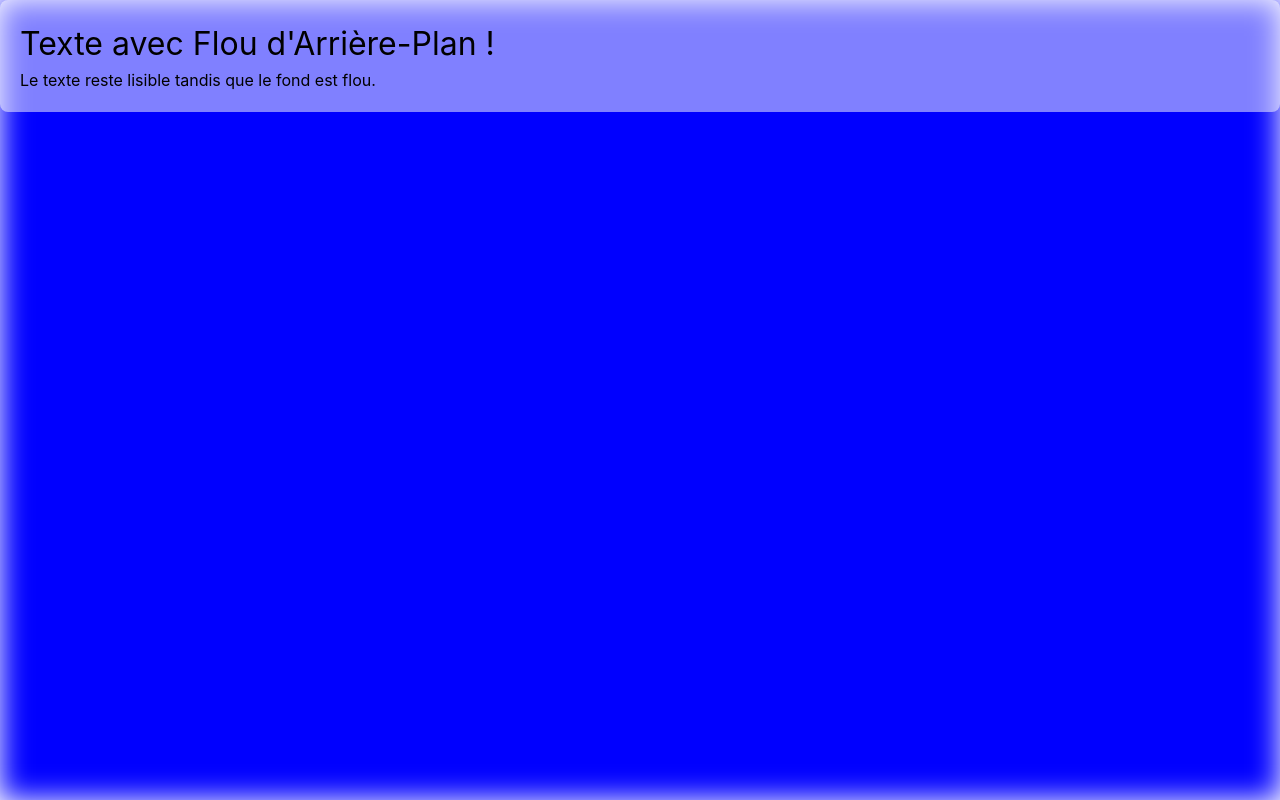
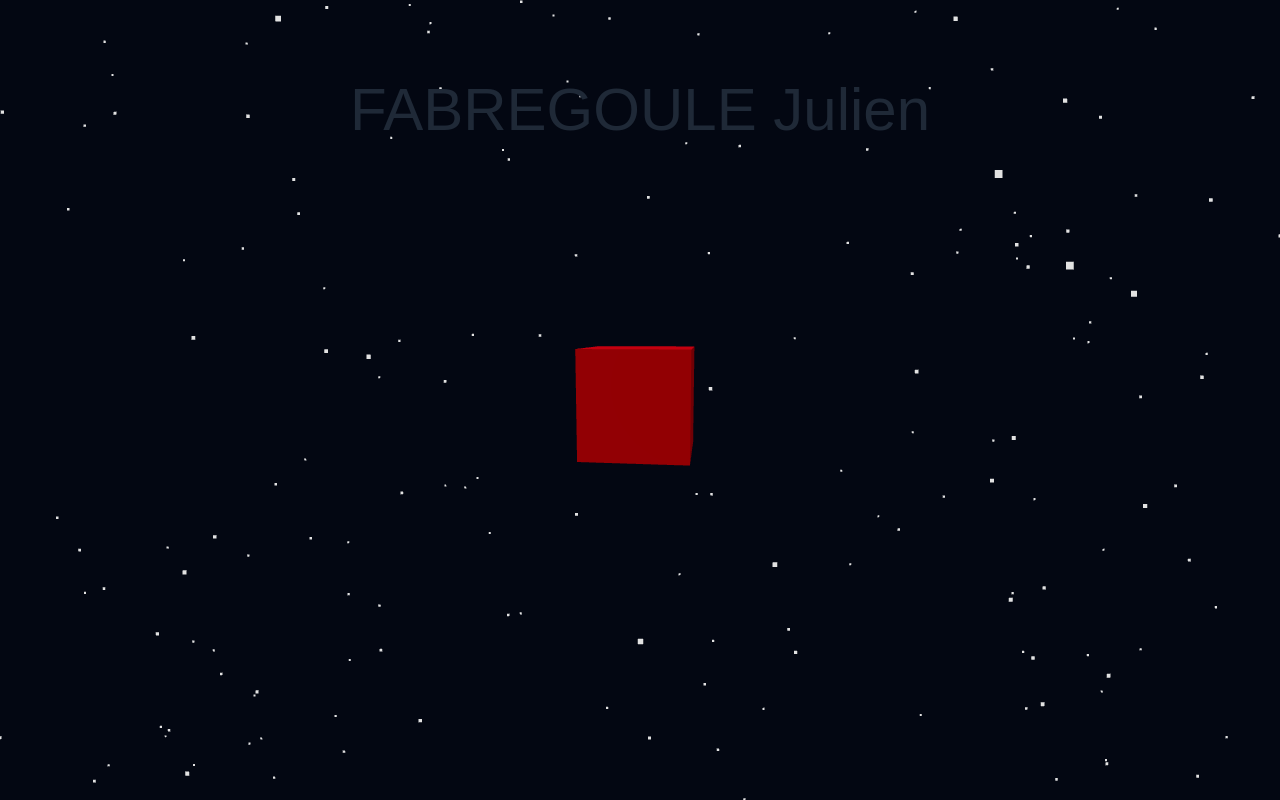
Before and after one commit to FearfulB/PortFolio, a React (Create React App) app: page / in a window 1280 px wide. Built offline with nearby package versions, Linux system fonts and the light colour scheme.

Commit message:
Advancement portfolio

```diff
--- a/src/component/test.js
+++ /dev/null
@@ -1,30 +0,0 @@
-import React from 'react';
-
-export default function TestTextBlur() {
-    return (
-        <div style={{ position: 'relative', width: '100vw', height: '100vh', overflow: 'hidden' }}>
-            {/* Div pour l'arrière-plan flou */}
-            <div style={{
-                position: 'absolute',
-                top: 0,
-                left: 0,
-                right: 0,
-                bottom: 0,
-                backgroundColor: 'blue', // Change ça si nécessaire
-                filter: 'blur(15px)', // Appliquer le flou
-                zIndex: 1
-            }} />
-            {/* Contenu texte */}
-            <div style={{
-                position: 'relative',
-                zIndex: 10,
-                backgroundColor: 'rgba(255, 255, 255, 0.5)', // Légèrement opaque pour le contraste
-                padding: '20px',
-                borderRadius: '8px',
-            }}>
-                <h1 style={{ fontSize: '2rem', color: 'black' }}>Texte avec Flou d'Arrière-Plan !</h1>
-                <p style={{ color: 'black' }}>Le texte reste lisible tandis que le fond est flou.</p>
-            </div>
-        </div>
-    );
-}
--- a/src/index.css
+++ b/src/index.css
@@ -4,24 +4,20 @@
 
 @import url('https://fonts.googleapis.com/css2?family=Oswald:wght@200..700&display=swap');
 
-@layer utilities {
-  .backdrop-blur {
-    backdrop-filter: blur(20px);
-  }
-}
-body {
+
+/* body {
   margin: 0;
   font-family: -apple-system, BlinkMacSystemFont, 'Segoe UI', 'Roboto', 'Oxygen',
     'Ubuntu', 'Cantarell', 'Fira Sans', 'Droid Sans', 'Helvetica Neue',
     sans-serif;
   -webkit-font-smoothing: antialiased;
   -moz-osx-font-smoothing: grayscale;
-}
+} */
 
-code {
+/* code {
   font-family: source-code-pro, Menlo, Monaco, Consolas, 'Courier New',
     monospace;
-}
+} */
 
 .MainFontBold {
   font-family: "Oswald", sans-serif;
@@ -55,8 +51,3 @@ code {
 .animated{
   animation: fadeIn 2s ease;
 }
-
-.filter{
-  backdrop-filter: blur(80px) !important;
-  -webkit-backdrop-filter: blur(80px) !important;
-}
--- a/src/pages/main.js
+++ b/src/pages/main.js
@@ -3,57 +3,71 @@ import { Canvas } from '@react-three/fiber';
 import { motion } from 'framer-motion';
 import AnimatedBox from '../function/main';
 import SnowEffect from '../function/snow';
-import TestTextBlur from '../component/test';
+export default function Main() {
+    const [scrollPosition, setScrollPosition] = useState(0);
 
-export default function Main() {
-    // const [scrollPosition, setScrollPosition] = useState(0);
+    const handleScroll = (event) => {
+        if (event.deltaY) {
+            setScrollPosition((prev) => prev + event.deltaY * 0.3);
+        }
+    };
 
-    // const handleScroll = (event) => {
-    //     if (event.deltaY) {
-    //         setScrollPosition((prev) => prev + event.deltaY * 0.1);
-    //     }
-    // };
-
-    // useEffect(() => {
-    //     window.addEventListener('wheel', handleScroll);
-    //     return () => window.removeEventListener('wheel', handleScroll);
-    // }, []);
+    useEffect(() => {
+        window.addEventListener('wheel', handleScroll);
+        return () => window.removeEventListener('wheel', handleScroll);
+    }, []);
 
     return (
-        // <div className="w-screen h-screen relative bg-gray-950 overflow-hidden">
-        //     <Canvas className="fixed top-0 left-0 w-full h-full">
-        //         <ambientLight intensity={0.5} />
-        //         <directionalLight position={[0, 10, 5]} intensity={1} />
-        //         <AnimatedBox />
-        //         <SnowEffect />
-        //     </Canvas>
+        <div className="w-screen h-screen relative bg-gray-950 overflow-hidden">
+            <Canvas className="fixed top-0 left-0 w-full h-full">
+                <ambientLight intensity={0.5} />
+                <directionalLight position={[0, 10, 5]} intensity={1} />
+                <AnimatedBox />
+                <SnowEffect />
+            </Canvas>
 
-        //     <motion.div
-        //         initial={{ opacity: 0 }}
-        //         animate={{ opacity: 1 }}
-        //         exit={{ opacity: 0 }}
-        //         transition={{ duration: 1 }}
-        //     >
-        //         <div className="h-full w-full z-10 top-20 absolute">
-        //             <h1 className="text-center text-6xl text-gray-800 MainFontBold font-bold">FABREGOULE Julien</h1>
-        //         </div>
-        //     </motion.div>
+            <motion.div
+                initial={{ opacity: 0 }}
+                animate={{ opacity: 1 }}
+                exit={{ opacity: 0 }}
+                transition={{ duration: 1 }}
+            >
+                <div className="h-full w-full z-10 top-20 absolute">
+                    <h1 className="text-center text-6xl text-gray-800 MainFontBold font-bold">FABREGOULE Julien</h1>
+                </div>
+            </motion.div>
 
-        //     <motion.div
-        //         initial={{ opacity: 0 }}
-        //         animate={{ opacity: 1 }}
-        //         exit={{ opacity: 0 }}
-        //         transition={{ duration: 3 }}
-        //     >
-        //         <div
-        //             className='filter bg-white/30 rounded-r-lg text-center sm:w-1/3'
-        //             style={{ transform: `translateY(${scrollPosition * -1}px)`, position: 'relative' }}
-        //         >
-        //             <h1 className="text-3xl text-black z-10 MainFontBold">Texte qui apparaît au défilement !</h1>
-        //             <p className="text-black z-10 MainFontBold">Ce texte apparaît également en scrollant.</p>
-        //         </div>
-        //     </motion.div>
-        // </div>
-        <TestTextBlur/>
+            <div className='space-y-60'>
+                <div>
+                    <motion.div
+                        initial={{ opacity: 0 }}
+                        animate={{ opacity: 1 }}
+                        exit={{ opacity: 0 }}
+                        transition={{ duration: 3 }}
+                    >
+                        <div className='bg-white/30 rounded-r-lg text-center w-1/2 sm:w-1/3' style={{ transform: `translateY(${scrollPosition * -1}px)`, position: 'relative' }}>
+                            <div className='w-full flex justify-center pt-4'>
+                                <img src="assets/Johann.jpg" alt='Johann Bois Portfolio' className='h-44'/>
+                            </div>
+                            <h2 className="text-3xl text-black z-10 MainFontBold">Texte qui apparaît au défilement !</h2>
+                            <p className="text-black z-10 MainFontBold">Ce texte apparaît également en scrollant.</p>
+                        </div>
+                    </motion.div>
+                </div>
+                <div>
+                    <motion.div
+                        initial={{ opacity: 0 }}
+                        animate={{ opacity: 1 }}
+                        exit={{ opacity: 0 }}
+                        transition={{ duration: 3 }}
+                    >
+                        <div className='float-right bg-white/30 rounded-l-lg text-center w-1/2 sm:w-2/5' style={{ transform: `translateY(${scrollPosition * -1}px)`, position: 'relative' }}>
+                            <h2 className="text-3xl text-black z-10 MainFontBold pt-4">My Project</h2>
+                            <p className="text-black z-10 MainFontBold">Ce texte apparaît également en scrollant.</p>
+                        </div>
+                    </motion.div>
+                </div>
+            </div>
+        </div>
     );
 }
```
Also changed, not shown: public/assets/Johann.jpg (added).
